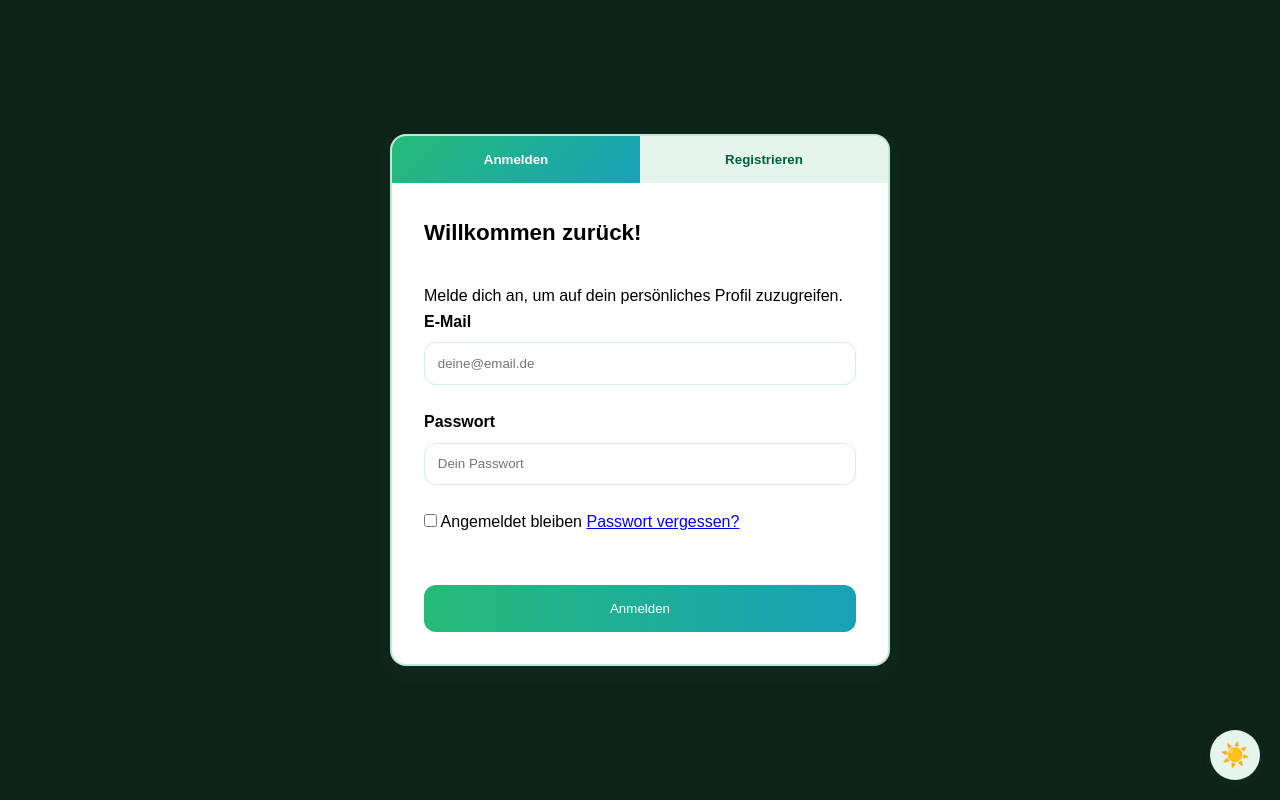
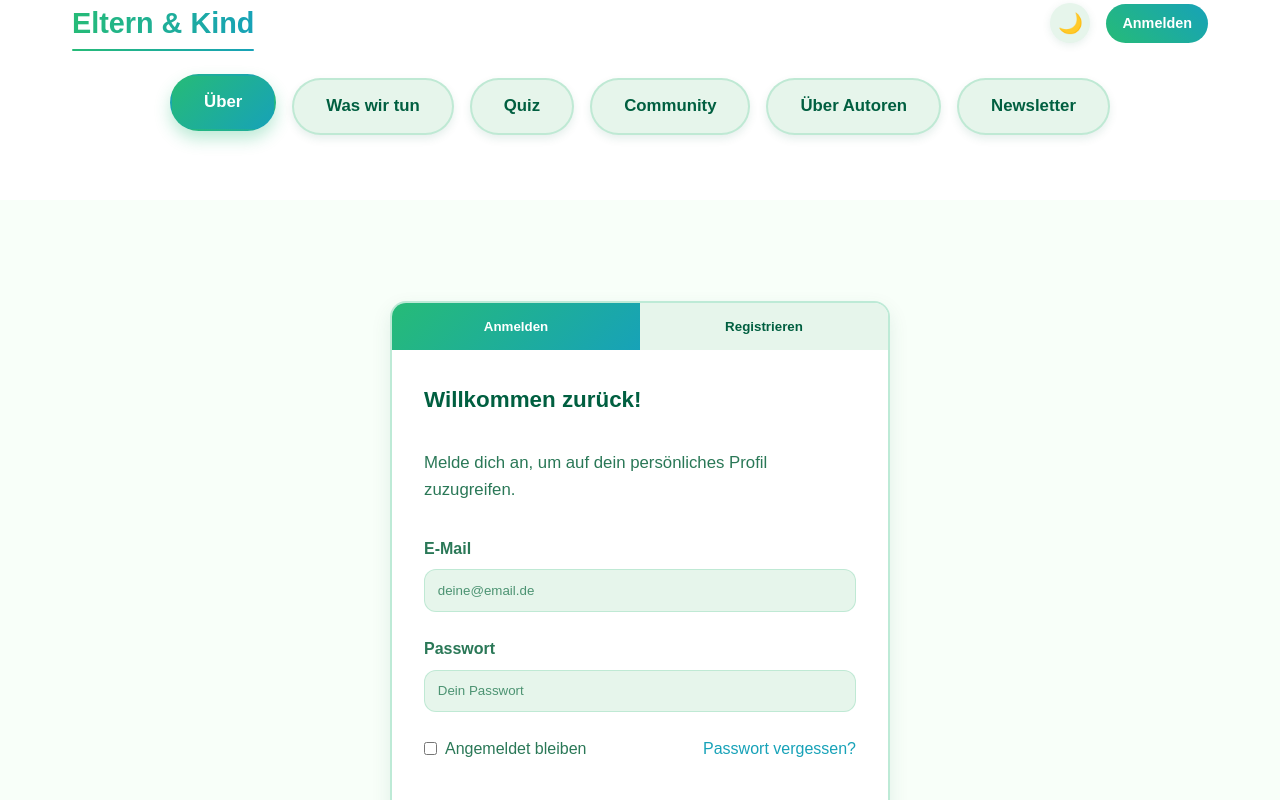
Before and after one commit to DoctorHinky/Final-Project-Frontend, a Vue app: page /login-register in a window 1280 px wide. Shown: the top 800 px of the page. Built offline with nearby package versions, Linux system fonts and the light colour scheme.

Commit message:
spacing überarbeitet

```diff
--- a/src/App.vue
+++ b/src/App.vue
@@ -3,10 +3,27 @@
 </template>
 
 <script lang="ts">
-import { defineComponent } from 'vue';
+import { defineComponent, onMounted } from 'vue';
 
 export default defineComponent({
-  name: 'App'
+  name: 'App',
+  setup() {
+    onMounted(() => {
+      // IntersectionObserver für Scroll-Animationen einrichten
+      const observer = new IntersectionObserver((entries) => {
+        entries.forEach(entry => {
+          if (entry.isIntersecting) {
+            entry.target.classList.add('visible');
+          }
+        });
+      }, { threshold: 0.1 });
+
+      // Alle Sektionen beobachten
+      document.querySelectorAll('.section').forEach(section => {
+        observer.observe(section);
+      });
+    });
+  }
 });
 </script>
 
@@ -21,7 +38,7 @@ export default defineComponent({
 body {
   font-family: 'Nunito', sans-serif;
   line-height: 1.6;
-  background-color: beige;
+  min-height: 100vh;
   display: flex;
   flex-direction: column;
 }
--- a/src/components/layout/AppHeader.vue
+++ b/src/components/layout/AppHeader.vue
@@ -9,15 +9,16 @@
     </div>
 
     <nav class="nav-tabs">
-      <button
+      <a
         v-for="(tab, index) in tabs"
         :key="index"
         class="nav-tab"
         :class="{ active: activeTab === index }"
-        @click="setActiveTab(index)"
+        @click="scrollToSection(tab.id, index)"
+        href="javascript:void(0);"
       >
-        {{ tab }}
-      </button>
+        {{ tab.name }}
+      </a>
     </nav>
   </header>
 </template>
@@ -25,6 +26,7 @@
 <script lang="ts">
 import { defineComponent, ref } from 'vue';
 import ThemeToggle from '../ui/ThemeToggle.vue';
+import { useRouter } from 'vue-router';
 
 export default defineComponent({
   name: 'AppHeader',
@@ -44,19 +46,46 @@ export default defineComponent({
   emits: ['tab-change', 'toggle-theme'],
   setup(props, { emit }) {
     const activeTab = ref(0);
+    const router = useRouter();
 
     const tabs = [
-      'Über',
-      'Was wir tun',
-      'Bücher',
-      'Community',
-      'Über Autoren'
+      { name: 'Über', id: 'hero' },
+      { name: 'Was wir tun', id: 'content' },
+      { name: 'Quiz', id: 'quiz' },
+      { name: 'Community', id: 'community' },
+      { name: 'Über Autoren', id: 'Authors' },
+      { name: 'Newsletter', id: 'sub' }
     ];
 
-    const setActiveTab = (index: number) => {
+    const scrollToSection = (sectionId: string, index: number) => {
       activeTab.value = index;
+
+      // Überprüfen, ob wir uns auf der Homepage befinden
+      if (router.currentRoute.value.path !== '/') {
+        // Wenn nicht, zuerst zur Homepage navigieren
+        router.push('/').then(() => {
+          // Kleine Verzögerung, um sicherzustellen, dass die Komponente gemountet ist
+          setTimeout(() => {
+            scrollToElement(sectionId);
+          }, 100);
+        });
+      } else {
+        // Direkt zum Element scrollen, wenn wir bereits auf der Homepage sind
+        scrollToElement(sectionId);
+      }
+
       // Event für andere Komponenten emittieren
       emit('tab-change', index);
+    };
+
+    const scrollToElement = (sectionId: string) => {
+      const element = document.getElementById(sectionId);
+      if (element) {
+        element.scrollIntoView({
+          behavior: 'smooth',
+          block: 'start'
+        });
+      }
     };
 
     const toggleTheme = () => {
@@ -67,7 +96,7 @@ export default defineComponent({
     return {
       activeTab,
       tabs,
-      setActiveTab,
+      scrollToSection,
       toggleTheme
     };
   }
@@ -80,8 +109,15 @@ export default defineComponent({
 @use '@/style/base/mixins' as mixins;
 
 .app-header {
+  position: fixed;
+  top: 0;
+  left: 50%;
+  transform: translateX(-50%);
+  width: 100%;
   padding: map.get(vars.$spacing, m) 0;
   margin-bottom: map.get(vars.$spacing, xl);
+  z-index: 1000;
+  padding-top: 10px;
 
   // Container für Logo und Header-Actions
   .header-top {
@@ -147,6 +183,7 @@ export default defineComponent({
     font-size: map.get(map.get(vars.$fonts, sizes), medium);
     cursor: pointer;
     background: transparent;
+    text-decoration: none;
 
     @each $theme in ('light', 'dark') {
       .theme-#{$theme} & {
--- a/src/components/pages/LandingPage/SubscriptionSection.vue
+++ b/src/components/pages/LandingPage/SubscriptionSection.vue
@@ -1,5 +1,5 @@
 <template>
-  <section class="section subscription-section">
+  <section class="section subscription-section" id="sub">
     <h2>Mehr dazu erfahren</h2>
 
     <div class="subscription">
--- a/src/pages/LoginRegister.vue
+++ b/src/pages/LoginRegister.vue
@@ -1,5 +1,5 @@
 <template>
-  <div class="login-register-page" :class="{ 'theme-light': isLightTheme, 'theme-dark': !isLightTheme }">
+  <div class="login-register-page">
     <div class="container">
       <div class="auth-container">
         <div class="tabs">
@@ -169,14 +169,6 @@
         </div>
       </div>
     </div>
-
-    <!-- Theme-Toggle -->
-    <div class="theme-toggle-container">
-      <button id="themeToggle" title="Theme wechseln" @click="toggleTheme">
-        <span class="dark-icon" v-if="isLightTheme">🌙</span>
-        <span class="light-icon" v-else>☀️</span>
-      </button>
-    </div>
   </div>
 </template>
 
@@ -186,7 +178,6 @@ import { defineComponent, ref, reactive } from 'vue';
 export default defineComponent({
   name: 'LoginRegister',
   setup() {
-    const isLightTheme = ref(localStorage.getItem('theme') === 'light');
     const activeTab = ref('login');
 
     const loginForm = reactive({
@@ -196,7 +187,12 @@ export default defineComponent({
     });
 
     const registerForm = reactive({
-      name: '',
+      firstName: '',
+      lastName: '',
+      username: '',
+      role: '',
+      dob: '',
+      phone: '',
       email: '',
       password: '',
       agreeTerms: false
@@ -212,19 +208,12 @@ export default defineComponent({
       alert('Registrierungs-Funktion ist aktuell nur ein Platzhalter.');
     };
 
-    const toggleTheme = () => {
-      isLightTheme.value = !isLightTheme.value;
-      localStorage.setItem('theme', isLightTheme.value ? 'light' : 'dark');
-    };
-
     return {
-      isLightTheme,
       activeTab,
       loginForm,
       registerForm,
       handleLogin,
-      handleRegister,
-      toggleTheme
+      handleRegister
     };
   }
 });
@@ -237,6 +226,7 @@ export default defineComponent({
 @use '@/style/base/animations' as animations;
 
 .login-register-page {
+  margin-top: 200px;
   min-height: 100vh;
   display: flex;
   align-items: center;
@@ -245,25 +235,20 @@ export default defineComponent({
   position: relative;
   z-index: 100;
 
-  &.theme-light {
-    background-color: mixins.theme-color('light', primary-bg);
-    color: mixins.theme-color('light', text-primary);
-  }
-
-  &.theme-dark {
-    background-color: mixins.theme-color('dark', primary-bg);
-  }
-
   .auth-container {
     max-width: 500px;
     width: 100%;
     margin: 0 auto;
 
-    background-color: mixins.theme-color('light', card-bg);
-    border-radius: map.get(map.get(vars.$layout, border-radius), large);
-    border: 2px solid mixins.theme-color('light', border-medium);
-    @include mixins.shadow('medium', 'light');
-    overflow: hidden;
+    @each $theme in ('light', 'dark') {
+      .theme-#{$theme} & {
+        background-color: mixins.theme-color($theme, card-bg);
+        border-radius: map.get(map.get(vars.$layout, border-radius), large);
+        border: 2px solid mixins.theme-color($theme, border-medium);
+        @include mixins.shadow('medium', $theme);
+        overflow: hidden;
+      }
+    }
   }
 
   .tabs {
@@ -281,12 +266,16 @@ export default defineComponent({
       position: relative;
       overflow: hidden;
 
-      background-color: mixins.theme-color('light', nav-item-bg);
-      color: mixins.theme-color('light', text-primary);
+      @each $theme in ('light', 'dark') {
+        .theme-#{$theme} & {
+          background-color: mixins.theme-color($theme, nav-item-bg);
+          color: mixins.theme-color($theme, text-primary);
 
-      &.active {
-        background: mixins.theme-gradient('light', nav-active);
-        color: white;
+          &.active {
+            background: mixins.theme-gradient($theme, nav-active);
+            color: white;
+          }
+        }
       }
     }
   }
@@ -297,6 +286,23 @@ export default defineComponent({
     h2 {
       font-size: map.get(map.get(vars.$fonts, sizes), xl);
       margin-bottom: map.get(vars.$spacing, xl);
+
+      @each $theme in ('light', 'dark') {
+        .theme-#{$theme} & {
+          color: mixins.theme-color($theme, text-primary);
+        }
+      }
+    }
+
+    p {
+      font-size: map.get(map.get(vars.$fonts, sizes), medium);
+      margin-bottom: map.get(vars.$spacing, xl);
+
+      @each $theme in ('light', 'dark') {
+        .theme-#{$theme} & {
+          color: mixins.theme-color($theme, text-secondary);
+        }
+      }
     }
 
     .form-group {
@@ -306,46 +312,97 @@ export default defineComponent({
         display: block;
         margin-bottom: map.get(vars.$spacing, xs);
         font-weight: map.get(map.get(vars.$fonts, weights), bold);
+
+        @each $theme in ('light', 'dark') {
+          .theme-#{$theme} & {
+            color: mixins.theme-color($theme, text-secondary);
+          }
+        }
       }
 
-      input {
+      input, select {
         width: 100%;
         padding: map.get(vars.$spacing, s);
-        border: 1px solid mixins.theme-color('light', border-light);
-        border-radius: map.get(map.get(vars.$layout, border-radius), medium);
+
+        @each $theme in ('light', 'dark') {
+          .theme-#{$theme} & {
+            border: 1px solid mixins.theme-color($theme, border-light);
+            border-radius: map.get(map.get(vars.$layout, border-radius), medium);
+            background-color: mixins.theme-color($theme, secondary-bg);
+            color: mixins.theme-color($theme, text-primary);
+
+            &::placeholder {
+              color: mixins.theme-color($theme, text-tertiary);
+            }
+
+            &:focus {
+              outline: none;
+              border-color: mixins.theme-color($theme, accent-teal);
+              box-shadow: 0 0 0 2px rgba(mixins.theme-color($theme, accent-teal), 0.3);
+            }
+          }
+        }
+      }
+    }
+
+    .form-options {
+      display: flex;
+      justify-content: space-between;
+      align-items: center;
+      margin-bottom: map.get(vars.$spacing, l);
+
+      .checkbox-container {
+        display: flex;
+        align-items: center;
+        cursor: pointer;
+
+        input[type="checkbox"] {
+          margin-right: map.get(vars.$spacing, xs);
+          width: auto;
+        }
+
+        @each $theme in ('light', 'dark') {
+          .theme-#{$theme} & {
+            color: mixins.theme-color($theme, text-secondary);
+          }
+        }
+      }
+
+      .forgot-password {
+        text-decoration: none;
+
+        @each $theme in ('light', 'dark') {
+          .theme-#{$theme} & {
+            color: mixins.theme-color($theme, accent-teal);
+
+            &:hover {
+              text-decoration: underline;
+            }
+          }
+        }
       }
     }
 
     .submit-button {
-      margin-top: 50px;
+      margin-top: map.get(vars.$spacing, xl);
       width: 100%;
       padding: map.get(vars.$spacing, m);
-      background: mixins.theme-gradient('light', primary);
-      color: white;
       border: none;
       border-radius: map.get(map.get(vars.$layout, border-radius), medium);
       cursor: pointer;
-    }
-  }
+      font-weight: map.get(map.get(vars.$fonts, weights), bold);
 
-  .theme-toggle-container {
-    position: fixed;
-    bottom: 20px;
-    right: 20px;
-    z-index: 100;
+      @each $theme in ('light', 'dark') {
+        .theme-#{$theme} & {
+          background: mixins.theme-gradient($theme, primary);
+          color: white;
 
-    button {
-      width: 50px;
-      height: 50px;
-      border-radius: 50%;
-      border: none;
-      cursor: pointer;
-      font-size: 24px;
-      display: flex;
-      align-items: center;
-      justify-content: center;
-      background-color: mixins.theme-color('light', secondary-bg);
-      box-shadow: 0 3px 10px mixins.theme-color('light', shadow-color);
+          &:hover {
+            transform: translateY(-3px);
+            @include mixins.glow('green', 'small', $theme);
+          }
+        }
+      }
     }
   }
 }
```
Also changed, not shown: src/components/layout/AppLayout.vue (+2 -118 lines), src/main.ts (+10 -4 lines), src/router/index.ts (+15 -7 lines), src/utils/scrollObserver.ts (added, +28 -0 lines).
